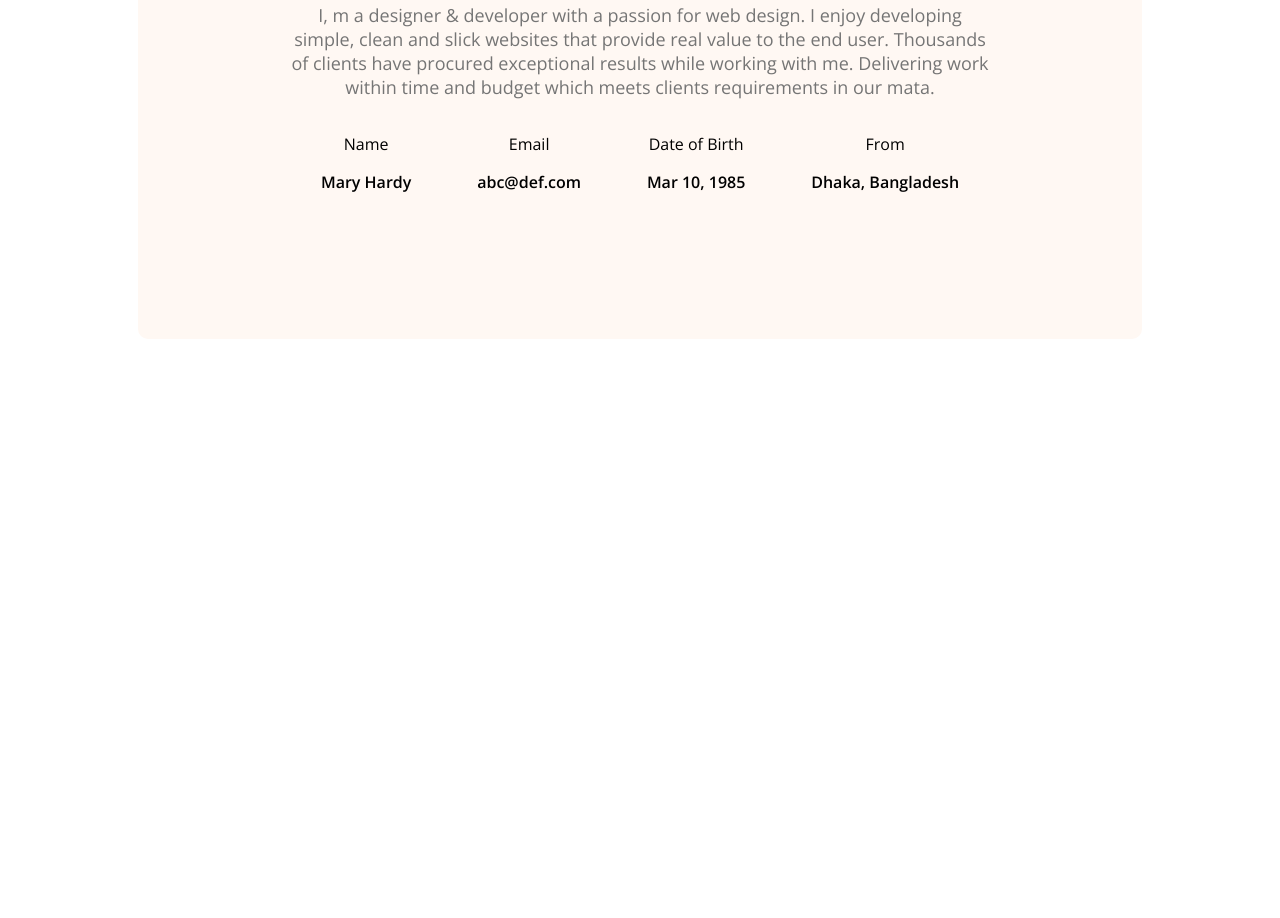
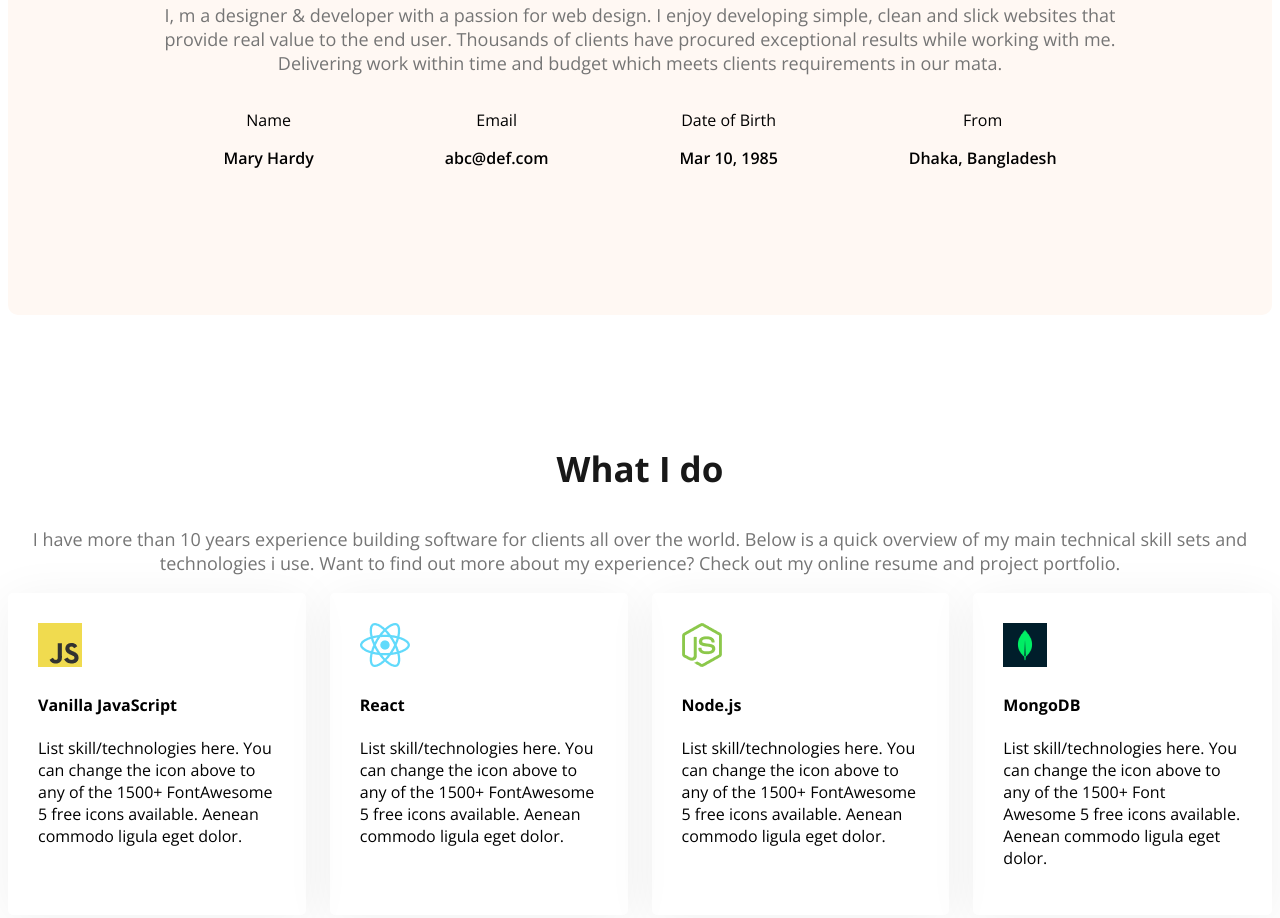
Before and after one commit to SCS-IT24/web-dev-portfolio, a plain HTML site: page index.html in a window 1280 px wide. Shown: the part 1204-2122 px from the top of the page. Before the commit the page ends 1673 px from the top, so only its background shows below. Drawn offline with nearby package versions, Linux system fonts and the light colour scheme.

Commit message:
added text & images

```diff
--- a/index.html
+++ b/index.html
@@ -58,6 +58,35 @@
                     </div>
                 </div>
         </section>
+        <!-- what i do section start -->
+         <section class="skills">
+            <h3 class="section-title text-center">What I do</h3>
+            <p class="section-description text-center">I have more than 10 years experience building software for clients all over the world. Below is a quick overview of my main technical skill sets and technologies i use. Want to find out more about my experience? Check out my online resume and project portfolio.</p>
+
+            <div class="skills-container">
+                <!-- .skill*4>img+h4.skill-title+p.skill-description -->
+                <div class="skill">
+                    <img src="images/icons/js.png" alt="">
+                    <h4 class="skill-title">Vanilla JavaScript</h4>
+                    <p class="skill-description">List skill/technologies here. You can change the icon above to any of the 1500+ FontAwesome 5 free icons available. Aenean commodo ligula eget dolor.</p>
+                </div>
+                <div class="skill">
+                    <img src="images/icons/react.png" alt="">
+                    <h4 class="skill-title">React</h4>
+                    <p class="skill-description">List skill/technologies here. You can change the icon above to any of the 1500+ FontAwesome 5 free icons available. Aenean commodo ligula eget dolor.</p>
+                </div>
+                <div class="skill">
+                    <img src="images/icons/nodejs.png" alt="">
+                    <h4 class="skill-title">Node.js</h4>
+                    <p class="skill-description">List skill/technologies here. You can change the icon above to any of the 1500+ FontAwesome 5 free icons available. Aenean commodo ligula eget dolor.</p>
+                </div>
+                <div class="skill">
+                    <img src="images/icons/mongo.png" alt="">
+                    <h4 class="skill-title">MongoDB</h4>
+                    <p class="skill-description">List skill/technologies here. You can change the icon above to any of the 1500+ Font Awesome 5 free icons available. Aenean commodo ligula eget dolor.</p>
+                </div>
+            </div>
+         </section>
     </main>
     <footer>
 
--- a/styles/portfolio.css
+++ b/styles/portfolio.css
@@ -38,6 +38,9 @@
 .section-description{
     font-size: 18px;
     color: #757575;
+}
+.text-center{
+    text-align: center;
 }
 
 /* header  */
@@ -105,13 +108,16 @@ nav li a{
     max-width: 1140px;
     margin: 0 auto;
 }
+main section{
+    margin-top: 130px;
+    margin-bottom: 130px;
+}
 
 /* about styles */
 .about{
     border-radius: 10px;
     padding: 130px 150px;
     text-align: center;
-    margin: 130px;
 }
 .about-items{
     display: flex;
@@ -120,3 +126,14 @@ nav li a{
 .item-description{
     font-weight: 600;
 }
+/* skills section styles */
+.skills-container{
+    display: flex;
+    gap: 24px;
+}
+
+.skill{
+    padding: 30px;
+    border-radius: 5px;
+    box-shadow: 0px 6px 50px 0px rgb(0, 0, 0, 0.06);
+}
```
